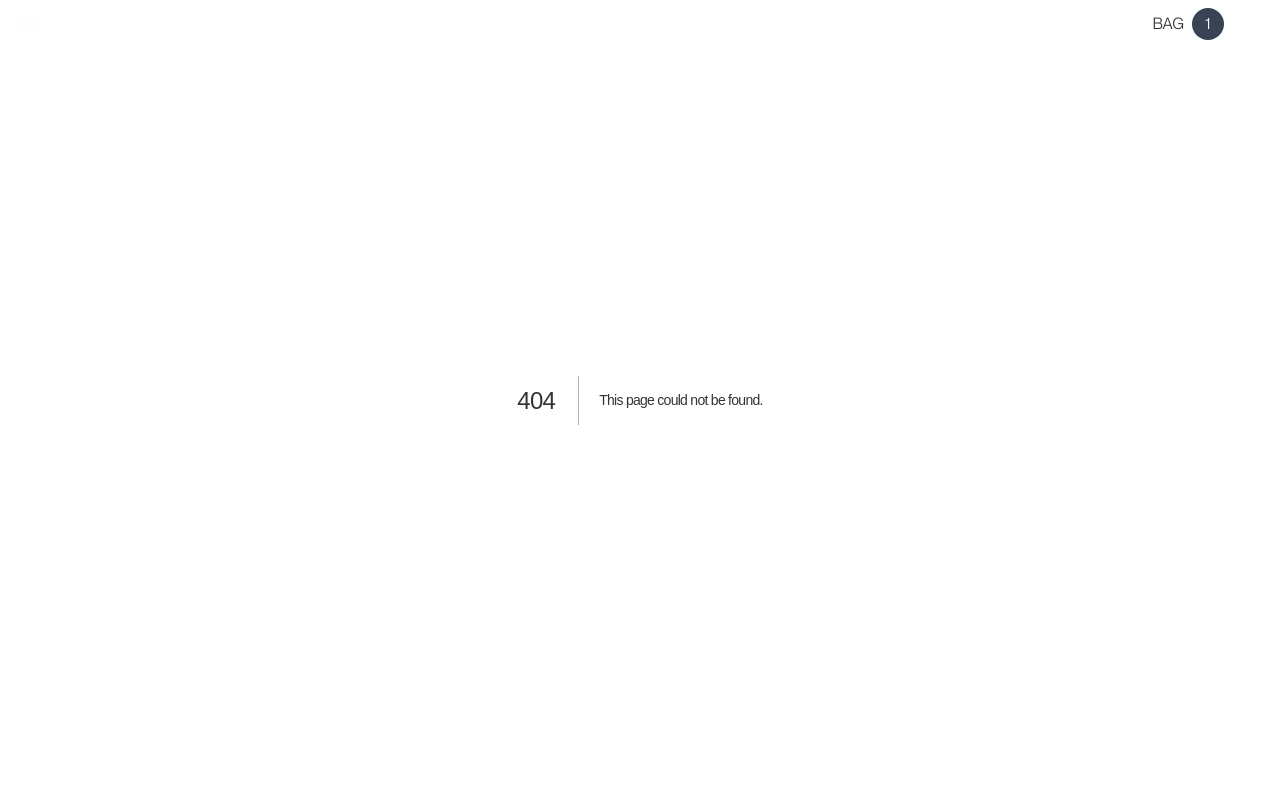
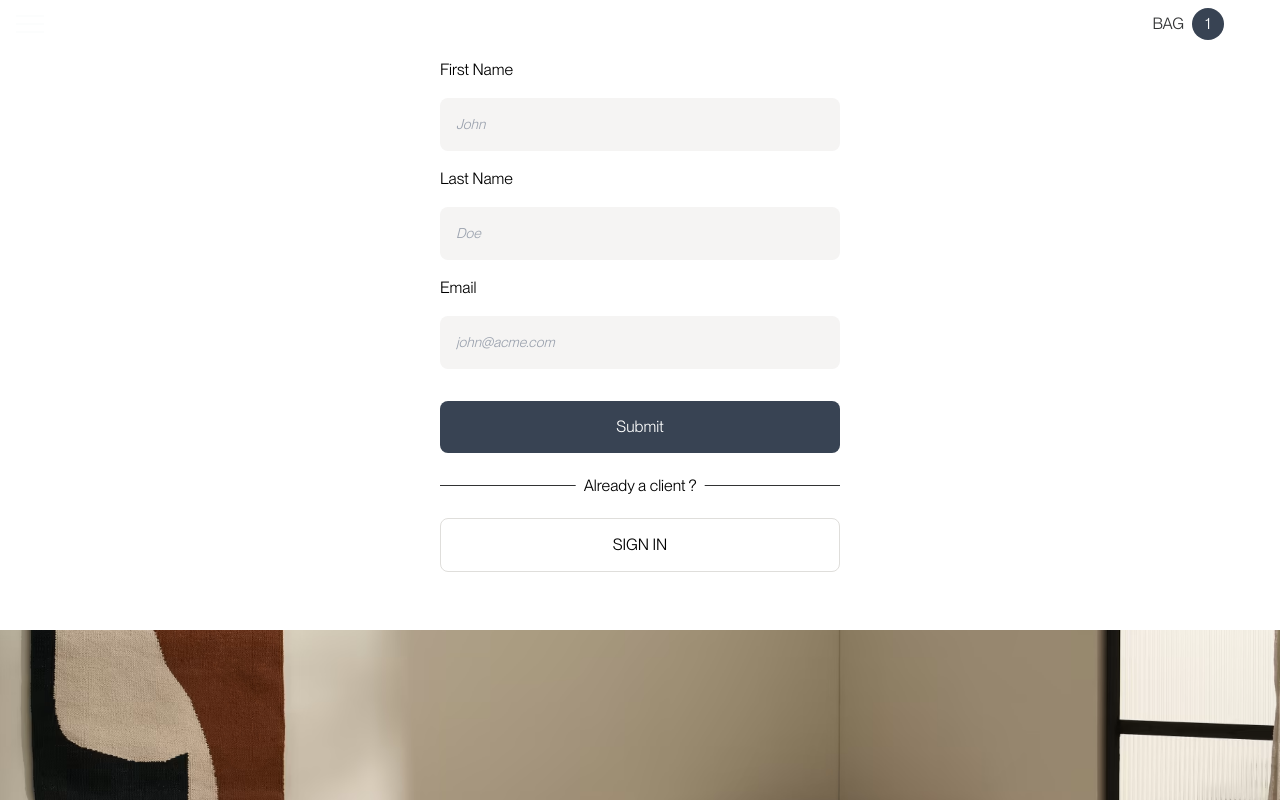
Before and after one commit to AIRNEIS-Junia/front-commerce, a Next.js app: page /signup in a window 1280 px wide. Before the commit this address had no page. Shown: the top 800 px of the page. Built offline with nearby package versions, Linux system fonts and the light colour scheme; a web font is replaced by a local one.

Commit message:
Add signup page

```diff
--- a/src/app/globals.css
+++ b/src/app/globals.css
@@ -58,12 +58,19 @@ textarea, input, select {
   }
 }
 
-button {
+.btn {
   margin-top: 32px !important;
   padding: 14px;
+  border-radius: 8px;
+}
+
+.btn-dark {
+  color: var(--offWhiteTint);
   background-color: var(--opal) !important;
-  border-radius: 8px;
-  color: var(--offWhiteTint);
+}
+
+.btn-light {
+  border : 1px solid #DFDEDB;
 }
 
 .container {
--- /dev/null
+++ b/src/app/signup/page.tsx
@@ -0,0 +1,14 @@
+import React from "react";
+import SignupForm from "@/components/UI/Form/SignupForm";
+
+const Page = () => {
+  return (
+    <div className={"my-medium w-screen flex items-center"}>
+      <div className={"w-[400px] mx-auto"}>
+        <SignupForm />
+      </div>
+    </div>
+  );
+};
+
+export default Page;
--- a/src/components/UI/Form/ContactForm.tsx
+++ b/src/components/UI/Form/ContactForm.tsx
@@ -35,7 +35,9 @@ const ContactForm = () => {
           as={"textarea"}
           rows={"5"}
         />
-        <button type="submit">Submit</button>
+        <button className={"btn !btn-dark"} type="submit">
+          Submit
+        </button>
       </Form>
     </Formik>
   );
--- /dev/null
+++ b/src/components/UI/Form/SignupForm.tsx
@@ -0,0 +1,72 @@
+"use client";
+import * as React from "react";
+import { Formik, Field, Form, FormikHelpers } from "formik";
+import Link from "next/link";
+
+interface Values {
+  firstName: string;
+  lastName: string;
+  email: string;
+  password: string;
+}
+
+const SignupForm = () => {
+  return (
+    <div>
+      <Formik
+        initialValues={{
+          firstName: "",
+          lastName: "",
+          email: "",
+          password: "",
+        }}
+        onSubmit={(
+          values: Values,
+          { setSubmitting }: FormikHelpers<Values>,
+        ) => {
+          setTimeout(() => {
+            alert(JSON.stringify(values, null, 2));
+            setSubmitting(false);
+          }, 500);
+        }}
+      >
+        <Form className={"flex flex-col space-y-4"}>
+          <label htmlFor="firstName">First Name</label>
+          <Field id="firstName" name="firstName" placeholder="John" />
+
+          <label htmlFor="lastName">Last Name</label>
+          <Field id="lastName" name="lastName" placeholder="Doe" />
+
+          <label htmlFor="email">Email</label>
+          <Field
+            id="email"
+            name="email"
+            placeholder="john@acme.com"
+            type="email"
+          />
+
+          <button className={"btn btn-dark"} type="submit">
+            Submit
+          </button>
+        </Form>
+      </Formik>
+      <div className={"flex flex-col space-y-8"}>
+        <div className={"relative mt-8"}>
+          <div className={"w-full h-[1px] bg-stormy"}></div>
+          <div
+            className={
+              "absolute transform -translate-y-1/2 top-1/2 -translate-x-1/2 left-1/2 p-2 bg-white"
+            }
+          >
+            Already a client ?
+          </div>
+        </div>
+        <Link className={"btn btn-light text-center"} href={"/"}>
+          SIGN IN
+        </Link>
+      </div>
+    </div>
+  );
+};
+
+export default SignupForm;
```
Also changed, not shown: src/app/login/page.tsx (added), src/components/UI/Form/SigninForm.tsx (added).
